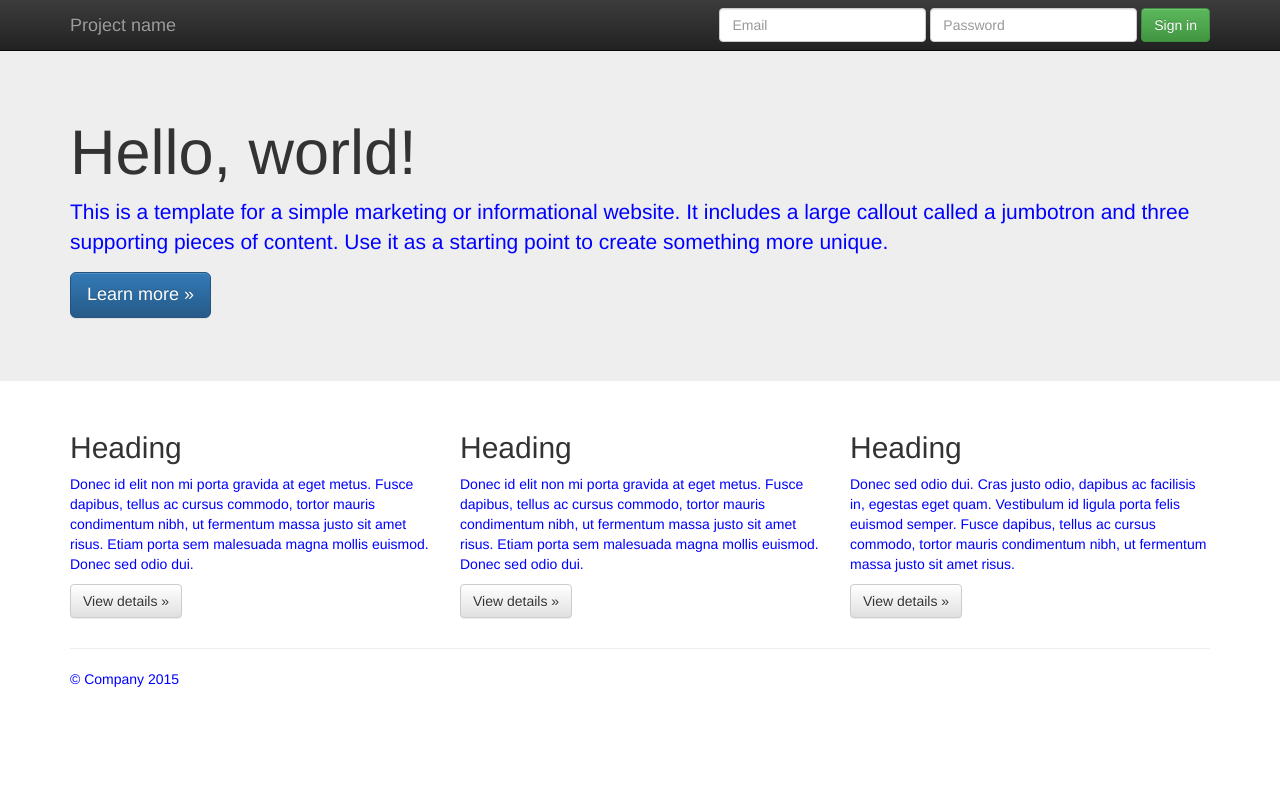
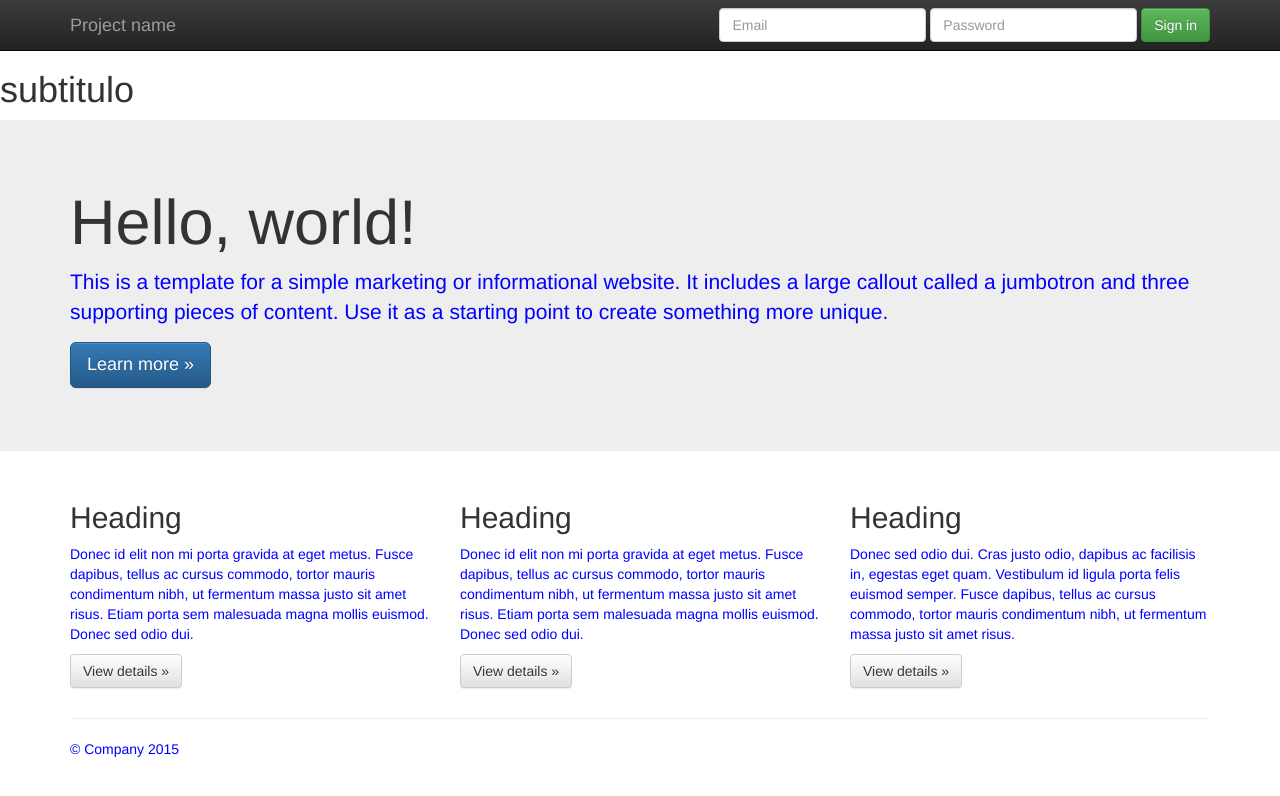
Before and after one commit to vicbermad/severo-ed-git, a plain HTML site: page index.html in a window 1280 px wide. Drawn offline with nearby package versions, Linux system fonts and the light colour scheme.

Commit message:
Added a subtitle

```diff
--- a/index.html
+++ b/index.html
@@ -7,6 +7,7 @@
         <meta charset="utf-8">
         <meta http-equiv="X-UA-Compatible" content="IE=edge,chrome=1">
         <title></title>
+        <h1>subtitulo</h1>
         <meta name="description" content="">
         <meta name="viewport" content="width=device-width, initial-scale=1">
         <link rel="apple-touch-icon" href="apple-touch-icon.png">
```
